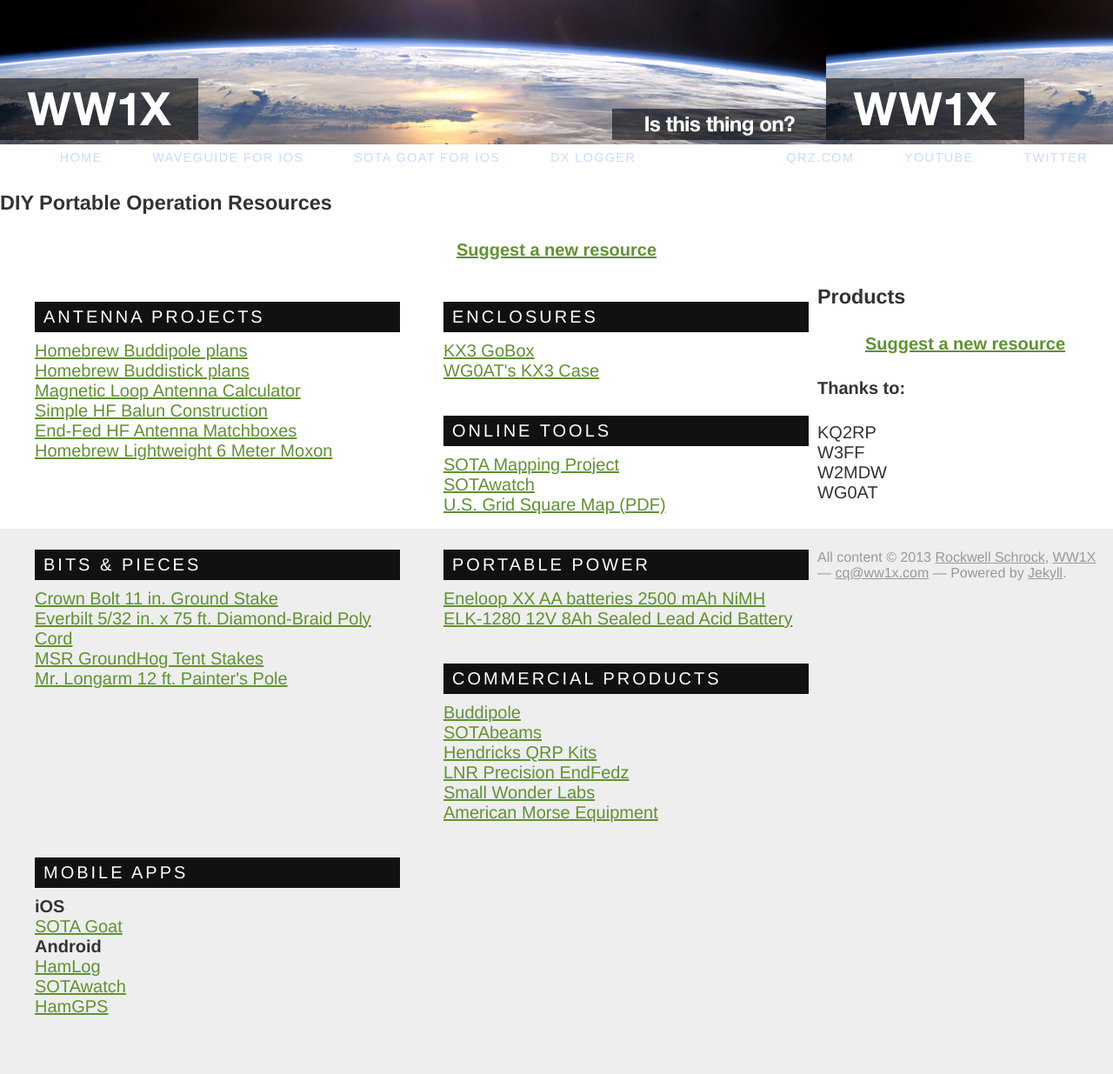
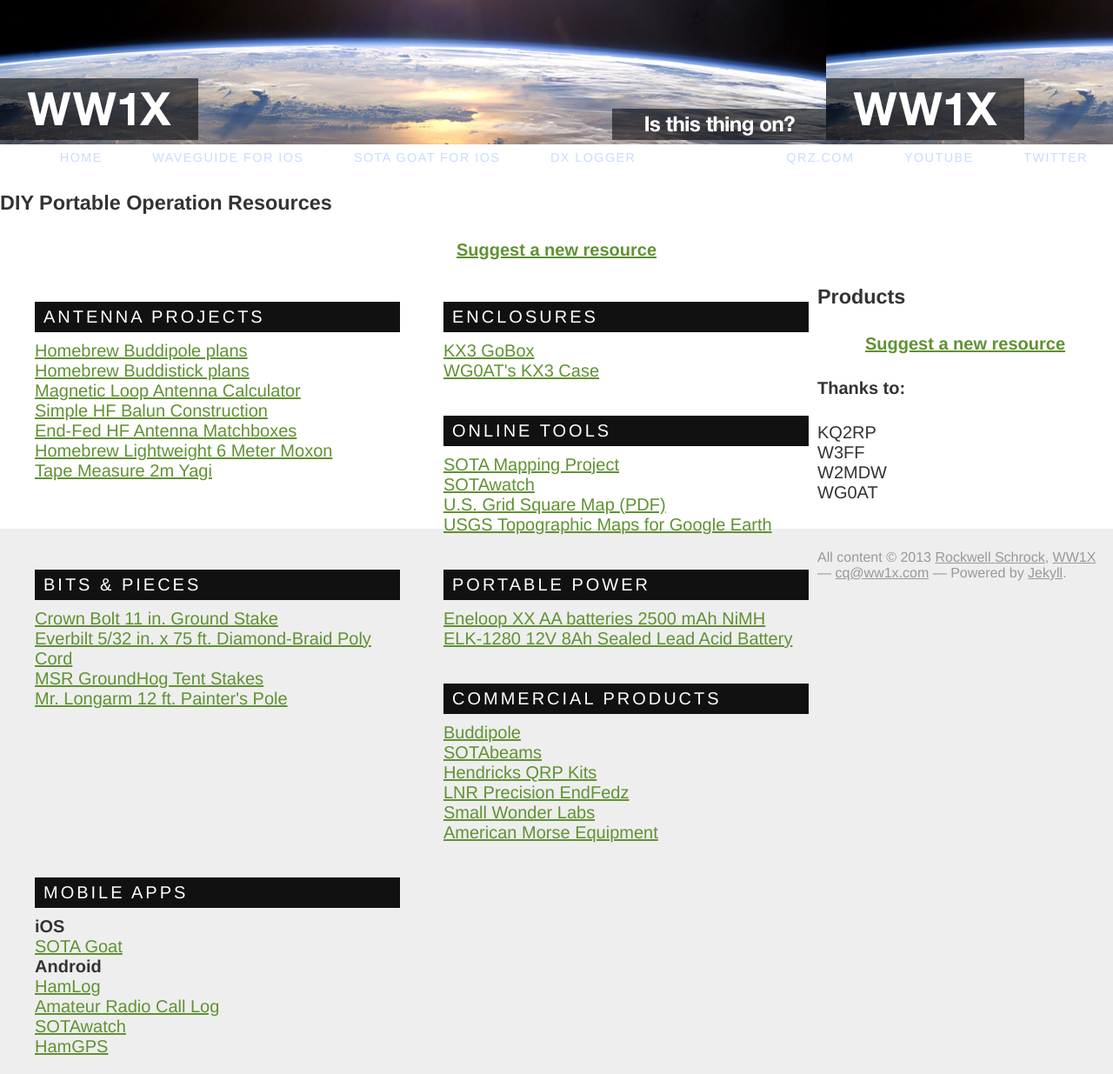
Before and after one commit to schrockwell/ww1x.com, a Jekyll site: the page built from portable/index.html, in a window 1280 px wide. Shown: the whole page at 87% size. Built offline with Jekyll 4.4.1, drawn with Linux system fonts in a browser that asks for light colours; nearby versions of some CDN libraries; before the commit the page ends 1189 px from its top, so only the background shows below that.

Commit message:
Added more resources

```diff
--- a/portable/index.html
+++ b/portable/index.html
@@ -16,6 +16,7 @@
 		<li><a href="http://users.catchnet.com.au/~rjandusimports/balun_winding.html">Simple HF Balun Construction</a></li>
 		<li><a href="http://www.earchi.org/proj_homebrew.html">End-Fed HF Antenna Matchboxes</a></li>
 		<li><a href="http://blog.radioartisan.com/homebrew-lightweight-6-meter-moxon/">Homebrew Lightweight 6 Meter Moxon</a></li>
+		<li><a href="http://www.ccars.org/Projects/TapeYagi/index.htm">Tape Measure 2m Yagi</a></li>
 	</ul>
 
 	<ul class="resource">
@@ -29,6 +30,7 @@
 		<li><a href="http://sotamaps.wsstvc.org/">SOTA Mapping Project</a></li>
 		<li><a href="http://www.sotawatch.org/">SOTAwatch</a></li>
 		<li><a href="http://www.gatorradio.org/Operating_Training_Aides/Ham_US_Grids%202005.pdf">U.S. Grid Square Map (PDF)</a></li>
+		<li><a href="http://www.gelib.com/usgs-topographic-maps-2.htm">USGS Topographic Maps for Google Earth</a></li>
 	</ul>
 
 	<h3 class="clear">Products</h3>
@@ -64,6 +66,7 @@
 		<li><a href="http://ww1x.com/sotagoat/">SOTA Goat</a></li>
 		<b>Android</b>
 		<li><a href="https://play.google.com/store/apps/details?id=com.n3wg.hamlog&feature=search_result#?t=W251bGwsMSwyLDEsImNvbS5uM3dnLmhhbWxvZyJd">HamLog</a></li>
+		<li><a href="https://play.google.com/store/apps/details?id=com.apklabs.android.calllog&feature=search_result#?t=W251bGwsMSwxLDEsImNvbS5hcGtsYWJzLmFuZHJvaWQuY2FsbGxvZyJd">Amateur Radio Call Log</a></li>
 		<li><a href="https://play.google.com/store/apps/details?id=com.e71dx.sotawatch&feature=search_result#?t=W251bGwsMSwxLDEsImNvbS5lNzFkeC5zb3Rhd2F0Y2giXQ">SOTAwatch</a></li>
 		<li><a href="https://play.google.com/store/apps/details?id=ea4eoz.HamGPS&feature=search_result#?t=W251bGwsMSwyLDEsImVhNGVvei5IYW1HUFMiXQ">HamGPS</a></li>
 	</ul>
```
